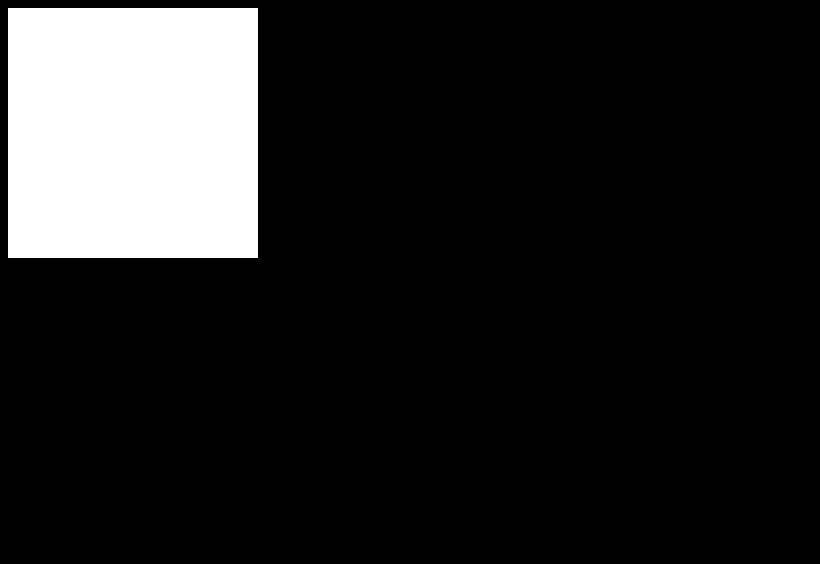
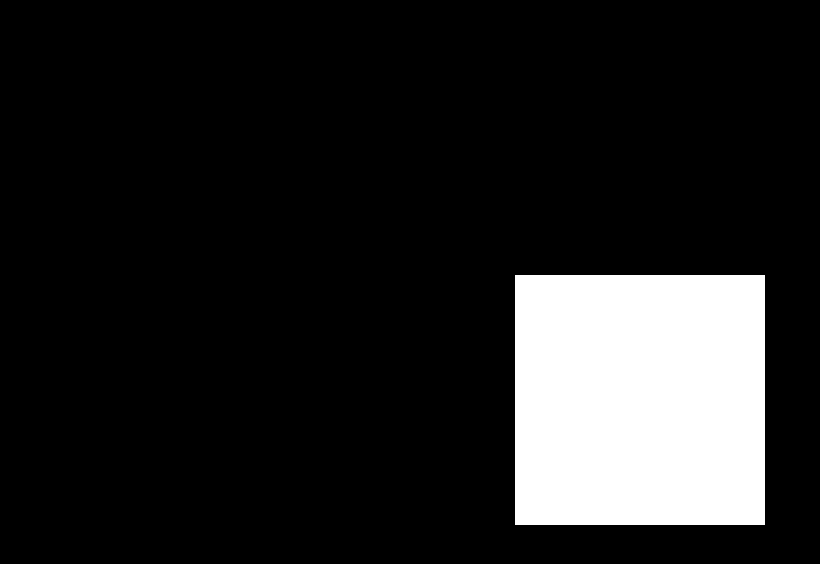
Before and after one commit to bradene0/creepy-blob, a plain HTML site: page index.html in a window 1280 px wide. Shown: the whole page, without its empty margins (0-820 px from the left). Drawn offline with Linux system fonts and the light colour scheme.

Commit message:
Centered square onto pointer

```diff
--- a/style.css
+++ b/style.css
@@ -2,7 +2,10 @@
     background-color: white;
     height: 250px;
     aspect-ratio: 1;
-    position: absolute;
+    position: absolute; /*May change to fixed to allow scroll control*/
+    left: 50%;
+    top: 50%;
+    translate: -50% -50%;
 }
 body {
     background-color: black;
```
